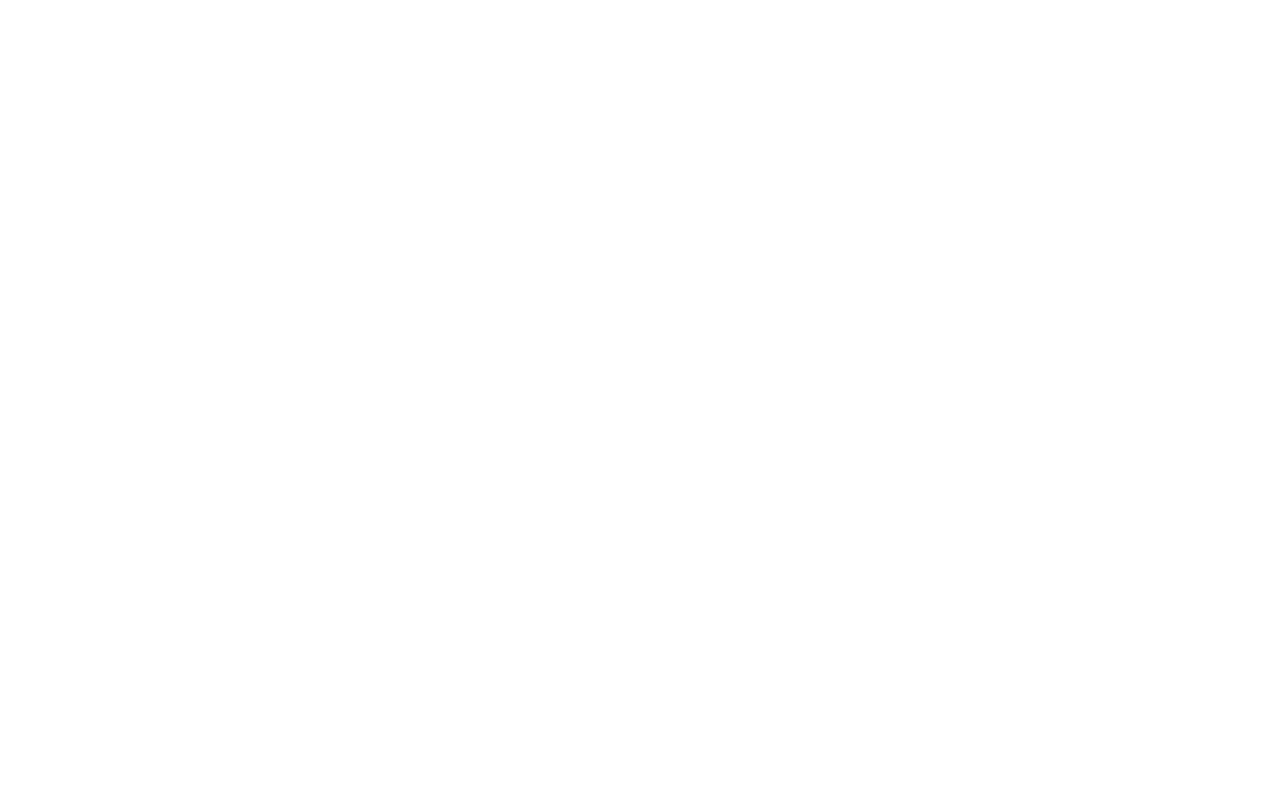
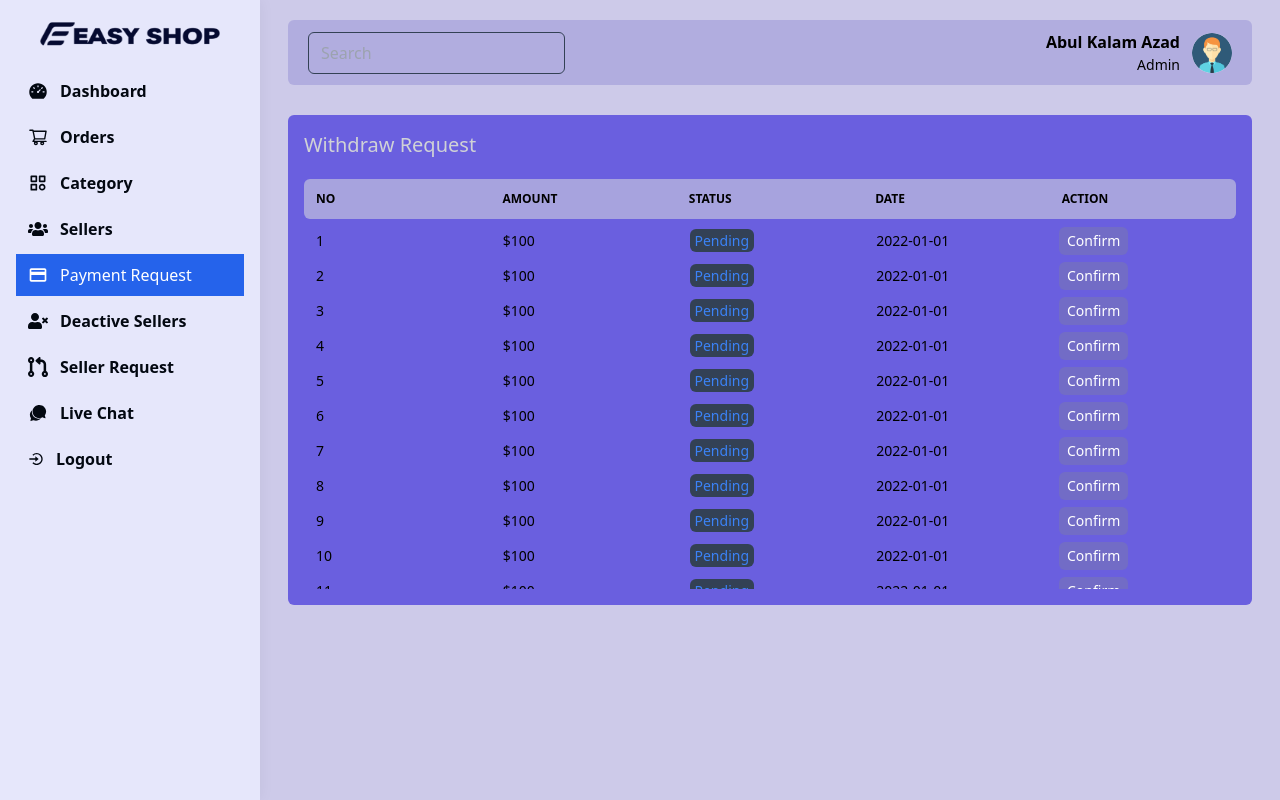
Before and after one commit to RubelAzad/mern_multivendor_ecommerce, a React (Create React App) app in the folder dashboard/: page /admin/dashboard/payment-request in a window 1280 px wide. Before the commit this address had no page. Built offline with nearby package versions, Linux system fonts and the light colour scheme.

Commit message:
seller and category update and payment request page design done

```diff
--- a/dashboard/src/router/routes/adminRoutes.js
+++ b/dashboard/src/router/routes/adminRoutes.js
@@ -3,6 +3,7 @@
 const Orders = lazy(()=>import("../../views/admin/Orders"))
 const Category = lazy(()=>import("../../views/admin/Category"))
 const Sellers = lazy(()=>import("../../views/admin/Sellers"))
+const PaymentRequest = lazy(()=>import("../../views/admin/PaymentRequest"))
 
 export const adminRoutes = [
     {
@@ -24,5 +25,10 @@
         path: "/admin/dashboard/sellers",
         element: <Sellers/>,
         role:'admin'
+    },
+    {
+        path: "/admin/dashboard/payment-request",
+        element: <PaymentRequest/>,
+        role:'admin'
     }
 ]
--- a/dashboard/src/views/admin/Category.jsx
+++ b/dashboard/src/views/admin/Category.jsx
@@ -44,12 +44,12 @@
                                     {
                                         [1,2,3,4,5].map((item, index) =>
                                             <tr key={index}>
-                                                <td scope='row' className='px-4 py-1 font-medium whitespace-nowrap'>{item}</td>
-                                                <td scope='row' className='px-4 py-1 font-medium whitespace-nowrap'>
+                                                <td className='px-4 py-1 font-medium whitespace-nowrap'>{item}</td>
+                                                <td className='px-4 py-1 font-medium whitespace-nowrap'>
                                                     <img className='w-[40px] h-[40px] rounded' src={`http://localhost:3000/images/category/${item}.jpg`} alt='category'/>
                                                 </td>
-                                                <td scope='row' className='px-4 py-1 font-medium whitespace-nowrap'>Tshirt</td>
-                                                <td scope='row' className='px-4 py-1 font-medium whitespace-nowrap'>
+                                                <td className='px-4 py-1 font-medium whitespace-nowrap'>Tshirt</td>
+                                                <td className='px-4 py-1 font-medium whitespace-nowrap'>
                                                     <div className='flex justify-start items-center gap-4'>
                                                     <Link className='p-[6px] bg-yellow-500 rounded-md hover:shadow-lg hover:shadow-yellow-500/50'><FaEdit/></Link>
                                                     <Link className='p-[6px] bg-red-500 rounded-md hover:shadow-lg hover:shadow-red-500/50'><FaTrash/></Link>
--- /dev/null
+++ b/dashboard/src/views/admin/PaymentRequest.jsx
@@ -0,0 +1,68 @@
+import React,{forwardRef} from 'react';
+import {FixedSizeList as List} from 'react-window';
+
+function handleOnWheel({deltaY}){
+    console.log('handleOnWheel',deltaY)
+}
+
+const outerElementType = forwardRef((props,ref)=>(
+    <div ref={ref} onWheel={handleOnWheel} {...props}/>
+))
+
+const PaymentRequest = () => {
+
+    const array =[1,2,3,4,5,6,7,8,9,10]
+
+    const Row = ({index,style}) => {
+        return (
+            <div style={style} className='flex text-sm rounded-md font-medium'>
+                <div className='w-[25%] p-3 whitespace-nowrap'>{index+1}</div>
+                <div className='w-[25%] p-3'>$100</div>
+                <div className='w-[25%] p-3'>
+                    <span className='py-[2px] p-[5px] bg-slate-700 text-blue-500 rounded-md text-sm'>Pending</span>
+                </div>
+                <div className='w-[25%] p-3'>2022-01-01</div>
+                <div className='w-[25%] p-2'>
+                    <button className='bg-[#726cc6] text-[#ffffff] rounded-md px-2 py-1'>Confirm</button>
+                </div>
+            </div>
+        );
+    }
+
+    return (
+        <div className='px-2 lg:px-7 pt-5'>
+            <div className='w-full p-4 bg-[#6a5fdf] rounded-md'>
+                <h2 className='text-xl font-medium pb-5 text-[#d0d2d6]'>Withdraw Request</h2>
+
+                <div className='w-full'>
+                    <div className='w-full overflow-auto'>
+                        <div className='flex bg-[#a7a3de] uppercase text-xs min-w-[340px] rounded-md font-bold'>
+                            <div className='w-[25%] p-3'>No</div>
+                            <div className='w-[25%] p-3'>Amount</div>
+                            <div className='w-[25%] p-3'>Status</div>
+                            <div className='w-[25%] p-3'>Date</div>
+                            <div className='w-[25%] p-3'>Action</div>
+                        </div>
+                        {
+                            <List style={{ minWidth:'350px' }}
+                            className='List'
+                            height={370}
+                            itemSize={35}
+                            itemCount={10000}
+                            outerElementType={outerElementType}
+                            >
+                                {Row}
+                            </List>
+                        }
+
+                    </div>
+
+                </div>
+
+            </div>
+
+        </div>
+    );
+};
+
+export default PaymentRequest;
--- a/dashboard/src/views/admin/Sellers.jsx
+++ b/dashboard/src/views/admin/Sellers.jsx
@@ -1,14 +1,13 @@
 import React, { useState } from 'react'
 import { Link } from 'react-router-dom'
 import Pagination from '../Pagination' // Adjust the import path if needed
-import { FaEdit, FaEye, FaImage, FaTrash } from 'react-icons/fa';
-import {IoMdCloseCircle} from 'react-icons/io'
+import { FaEye } from 'react-icons/fa';
 
 const Sellers = () => {
 
     const [currentPage, setCurrentPage] = useState(1);
     const [perPage, setPerPage] = useState(5);
-    const [show, setShow] = useState(false);
+    //const [show, setShow] = useState(false);
     const totalItems = 50;
 
     return (
@@ -19,7 +18,7 @@
                                 <option value="5">5</option>
                                 <option value="10">10</option>
                                 <option value="20">20</option>
-                                <option value="20">50</option>
+                                <option value="50">50</option>
                             </select>
                             <input type="search" className='px-3 py-2 focus:border-indigo-500 outline-none bg-[#6a5fdf] border border-slate-700 rounded-md text-[#d0d2d6]' />
                         </div>
@@ -42,17 +41,17 @@
                                     {
                                         [1,2,3,4,5].map((item, index) =>
                                             <tr key={index}>
-                                                <td scope='row' className='px-4 py-1 font-medium whitespace-nowrap'>{item}</td>
-                                                <td scope='row' className='px-4 py-1 font-medium whitespace-nowrap'>
+                                                <td className='px-4 py-1 font-medium whitespace-nowrap'>{item}</td>
+                                                <td className='px-4 py-1 font-medium whitespace-nowrap'>
                                                     <img className='w-[40px] h-[40px] rounded' src={`http://localhost:3000/images/category/${item}.jpg`} alt='category'/>
                                                 </td>
-                                                <td scope='row' className='px-4 py-1 font-medium whitespace-nowrap'>Abul Kalam Azad</td>
-                                                <td scope='row' className='px-4 py-1 font-medium whitespace-nowrap'>Coder Shop</td>
-                                                <td scope='row' className='px-4 py-1 font-medium whitespace-nowrap'>Pending</td>
-                                                <td scope='row' className='px-4 py-1 font-medium whitespace-nowrap'>rubelazad123@gmail.com</td>
-                                                <td scope='row' className='px-4 py-1 font-medium whitespace-nowrap'>Rajshahi</td>
-                                                <td scope='row' className='px-4 py-1 font-medium whitespace-nowrap'>Pabna</td>
-                                                <td scope='row' className='px-4 py-1 font-medium whitespace-nowrap'>
+                                                <td className='px-4 py-1 font-medium whitespace-nowrap'>Abul Kalam Azad</td>
+                                                <td className='px-4 py-1 font-medium whitespace-nowrap'>Coder Shop</td>
+                                                <td className='px-4 py-1 font-medium whitespace-nowrap'>Pending</td>
+                                                <td className='px-4 py-1 font-medium whitespace-nowrap'>rubelazad123@gmail.com</td>
+                                                <td className='px-4 py-1 font-medium whitespace-nowrap'>Rajshahi</td>
+                                                <td className='px-4 py-1 font-medium whitespace-nowrap'>Pabna</td>
+                                                <td className='px-4 py-1 font-medium whitespace-nowrap'>
                                                     <div className='flex justify-start items-center gap-4'>
                                                     <Link className='p-[6px] bg-green-500 rounded-md hover:shadow-lg hover:shadow-green-500/50'><FaEye/></Link>
                                                     </div>
```
